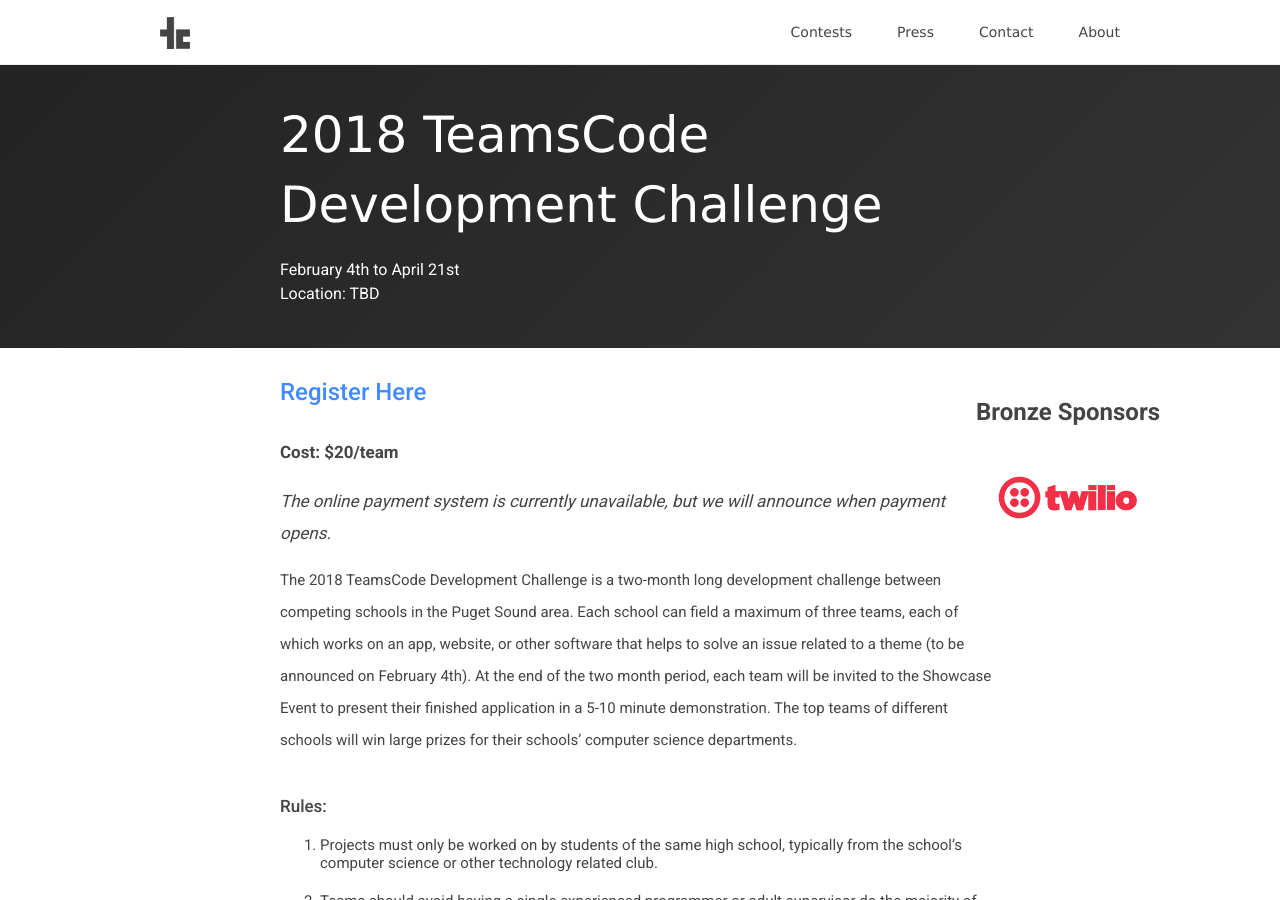
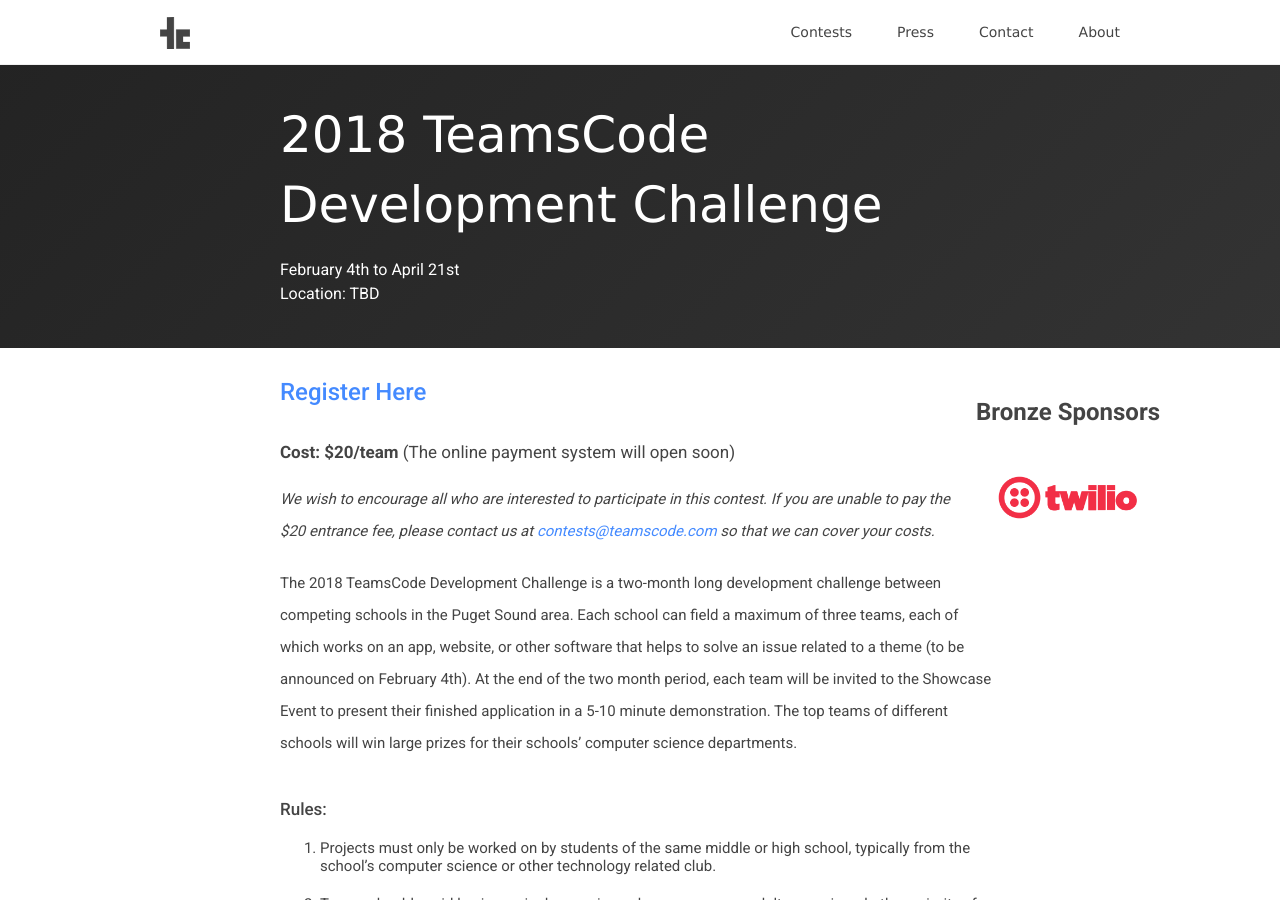
Before and after one commit to teamscode/teamscode.github.io, a Jekyll site: the page built from _posts/2018-01-07-teamscode-2018-development-challenge.md, in a window 1280 px wide and 900 px high. Built offline with Jekyll 4.4.1, drawn with Linux system fonts in a browser that asks for light colours; nearby versions of some CDN libraries.

Commit message:
Added fee waiver info, changed to middle and high school allowed

```diff
--- a/_posts/2018-01-07-teamscode-2018-development-challenge.md
+++ b/_posts/2018-01-07-teamscode-2018-development-challenge.md
@@ -13,14 +13,15 @@ contest_location: "Location: TBD"
 
 # [Register Here](https://teamscode.typeform.com/to/pqwej3)
 
-### **Cost: $20/team**
-### *The online payment system is currently unavailable, but we will announce when payment opens.*
+### **Cost: $20/team** (The online payment system will open soon)
+
+*We wish to encourage all who are interested to participate in this contest. If you are unable to pay the $20 entrance fee, please contact us at [contests@teamscode.com](mailto:contests@teamscode.com) so that we can cover your costs.*
 
 The 2018 TeamsCode Development Challenge is a two-month long development challenge between competing schools in the Puget Sound area. Each school can field a maximum of three teams, each of which works on an app, website, or other software that helps to solve an issue related to a theme (to be announced on February 4th). At the end of the two month period, each team will be invited to the Showcase Event to present their finished application in a 5-10 minute demonstration. The top teams of different schools will win large prizes for their schools’ computer science departments.
 
 ## Rules:
 
-1. Projects must only be worked on by students of the same high school, typically from the school’s computer science or other technology related club.
+1. Projects must only be worked on by students of the same middle or high school, typically from the school’s computer science or other technology related club.
 2. Teams should avoid having a single experienced programmer or adult supervisor do the majority of the work.
 3. Project must relate to TeamsCode’s theme (announced February 4th).
 4. If a team has already been working on an app, they can use it for this contest only if the app was started during this school year and is less than 20 percent complete by the start of the contest.
```
